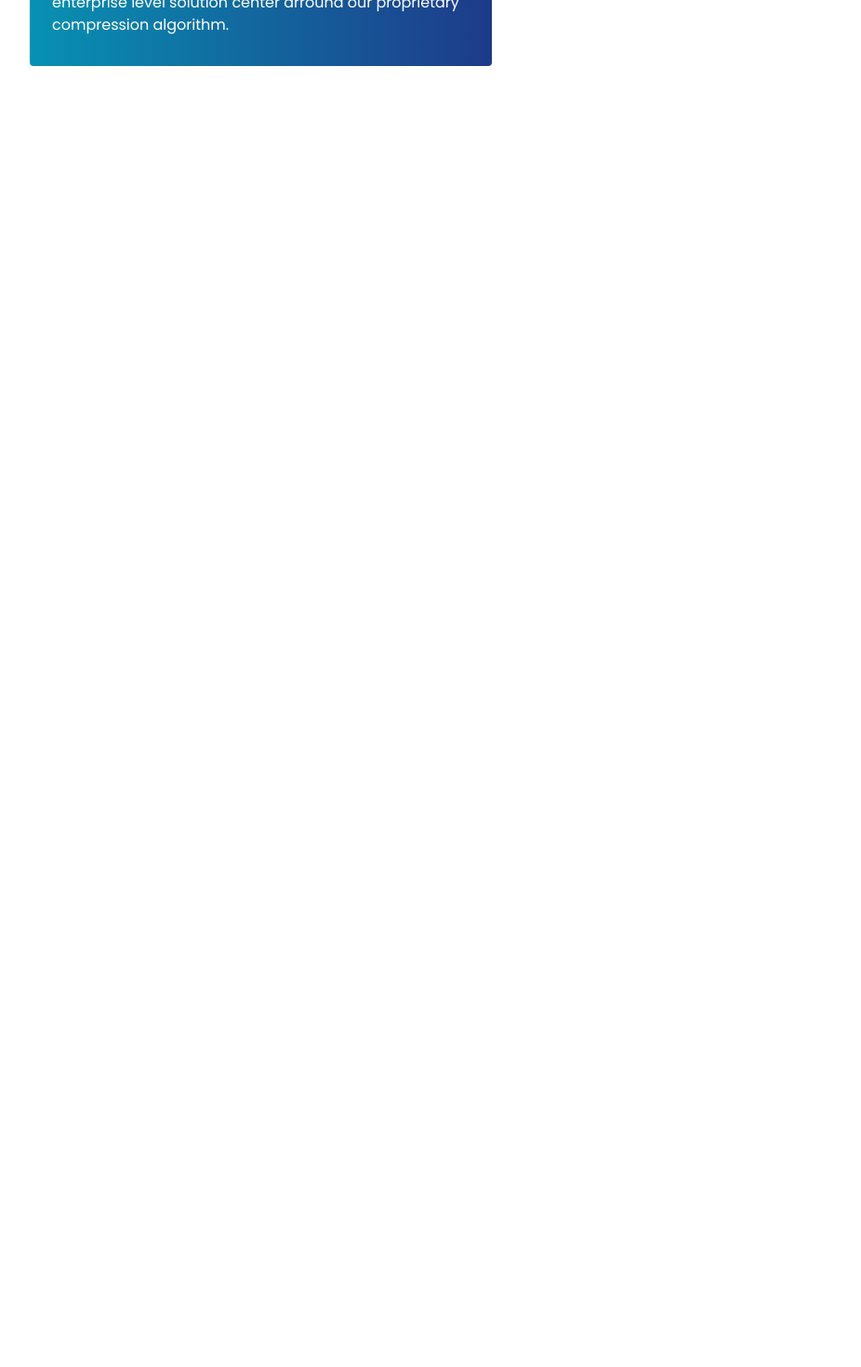
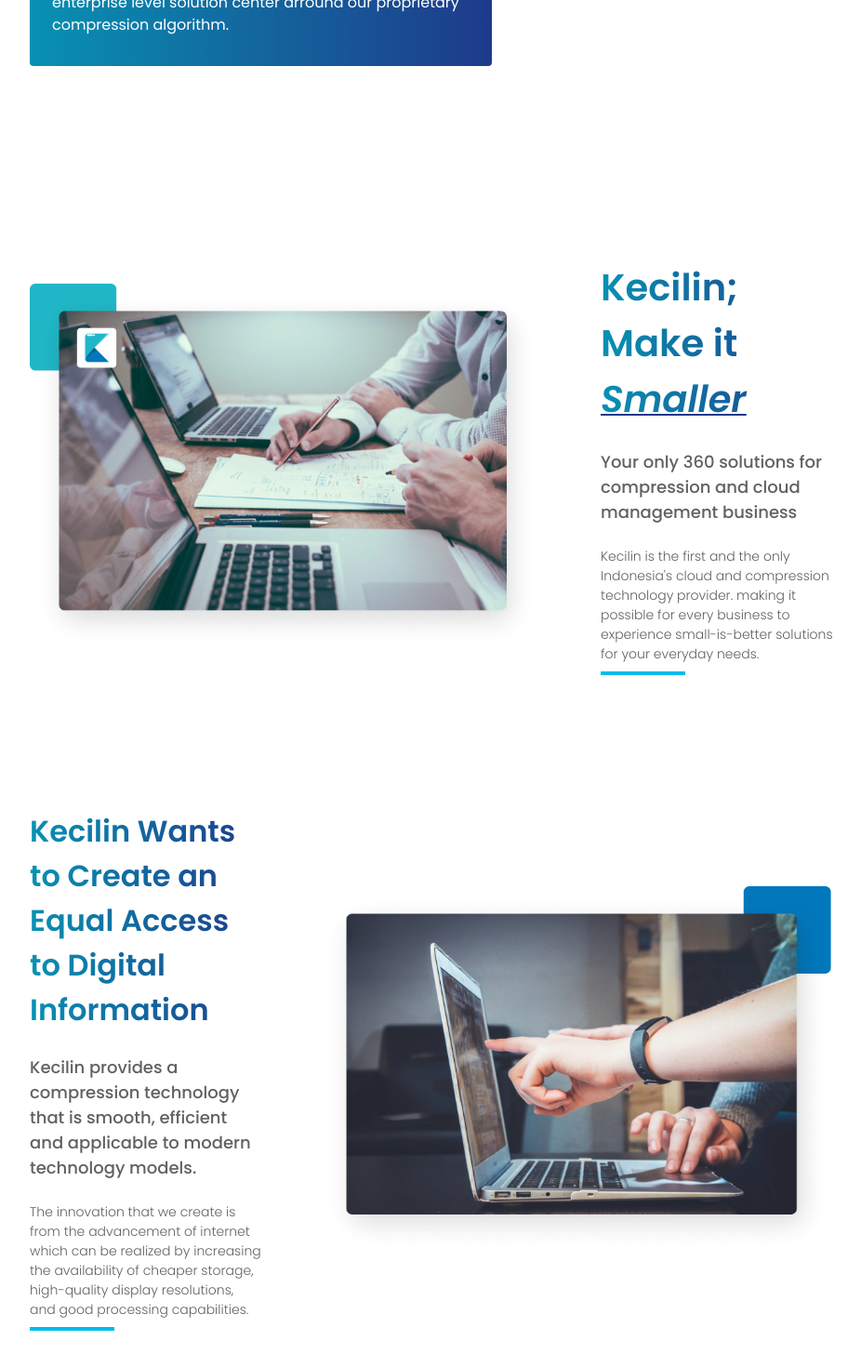
Before and after one commit to daffakamal/kecilin-clone, a Next.js app: page / in a window 1280 px wide. Shown: the part 924-2394 px from the top of the page at 93% size, without its empty margins (176-1102 px from the left). Before the commit the page ends 995 px from the top, so only its background shows below. Built offline with nearby package versions, Linux system fonts and the light colour scheme; grey boxes are pictures that could not be loaded.

Commit message:
add(Home): home-feature section

```diff
--- /dev/null
+++ b/components/Home/home-feature.js
@@ -0,0 +1,61 @@
+import Image from "next/image";
+
+import FeatureImg1 from "../../assets/Images/Home/home-feature-1.png";
+import FeatureImg2 from "../../assets/Images/Home/home-feature-2.png";
+
+export default function HomeFeature() {
+    return (
+        <div className="w-full h-full bg-white">
+            <div className="w-full grid px-[24px] sm:px-16 lg:px-32 xl:px-52 2xl:px-80 pb-36">
+                <div className="grid xs:flex pt-52 pb-36 gap-x-3 xl:gap-x-16 items-center">
+                    <Image
+                        src={FeatureImg1.src}
+                        className="pointer-events-none"
+                        width={550}
+                        height={364}
+                        priority
+                        alt="Two people on working together"
+                    />
+                    <div className="grid pt-8 xs:pt-0">
+                        <h2 className="font-PoppinsSemi text-[28px] xs:text-[40px] text-transparent bg-clip-text bg-gradient-to-r from-cyan-600 to-blue-900">
+                            Kecilin; Make it
+                            {" "}
+                            <span className="font-PoppinsSemiItalic underline underline-offset-2 decoration-blue-900 decoration-2">
+                                Smaller
+                            </span>
+                        </h2>
+                        <p className="font-PoppinsMedium text-[16px] xs:text-[18px] text-[#616161] pt-6">
+                            Your only 360 solutions for compression and cloud management business
+                        </p>
+                        <p className="font-PoppinsLight text-[14px] text-[#616161] pt-6 pb-2">
+                            Kecilin is the first and the only Indonesia's cloud and compression technology provider. making it possible for every business to experience small-is-better solutions for your everyday needs.
+                        </p>
+                        <div className="border-[#00BCEB] border-2 max-w-[91px] "></div>
+                    </div>
+                </div>
+                <div className="grid xs:flex gap-x-3 xl:gap-x-16 items-center">
+                    <div className="grid pb-8 xs:pb-0">
+                        <h2 className="font-PoppinsSemi text-[32px] text-transparent bg-clip-text bg-gradient-to-r from-cyan-600 to-blue-900">
+                            Kecilin Wants to Create an Equal Access to Digital Information
+                        </h2>
+                        <p className="font-PoppinsMedium text-[16px] xs:text-[18px] text-[#616161] pt-6">
+                            Kecilin provides a compression technology that is smooth, efficient and applicable to modern technology models.
+                        </p>
+                        <p className="font-PoppinsLight text-[14px] text-[#616161] pt-6 pb-2">
+                            The innovation that we create is from the advancement of internet which can be realized by increasing the availability of cheaper storage, high-quality display resolutions, and good processing capabilities.
+                        </p>
+                        <div className="border-[#00BCEB] border-2 max-w-[91px] "></div>
+                    </div>
+                    <Image
+                        src={FeatureImg2.src}
+                        className="pointer-events-none"
+                        width={550}
+                        height={364}
+                        priority
+                        alt="People pointing on laptop"
+                    />
+                </div>
+            </div>
+        </div>
+    );
+}
--- a/pages/index.js
+++ b/pages/index.js
@@ -1,4 +1,5 @@
 import Head from 'next/head'
+import HomeFeature from '../components/Home/home-feature'
 import HomeStory from '../components/Home/home-story'
 import LandingPage from '../components/Home/landingpage'
 import { Navbar } from '../components/Layout/navbar'
@@ -16,6 +17,7 @@
       <Navbar />
       <LandingPage />
       <HomeStory />
+      <HomeFeature />
     </>
   )
 }
--- a/tailwind.config.js
+++ b/tailwind.config.js
@@ -7,6 +7,10 @@
   ],
   theme: {
     extend: {
+      screens: {
+        'xs': '449px',
+        '3xl': '1920px',
+      },
       fontFamily: {
         PoppinsLight: ["PoppinsLight"],
         PoppinsRegular: ["PoppinsRegular"],
```
